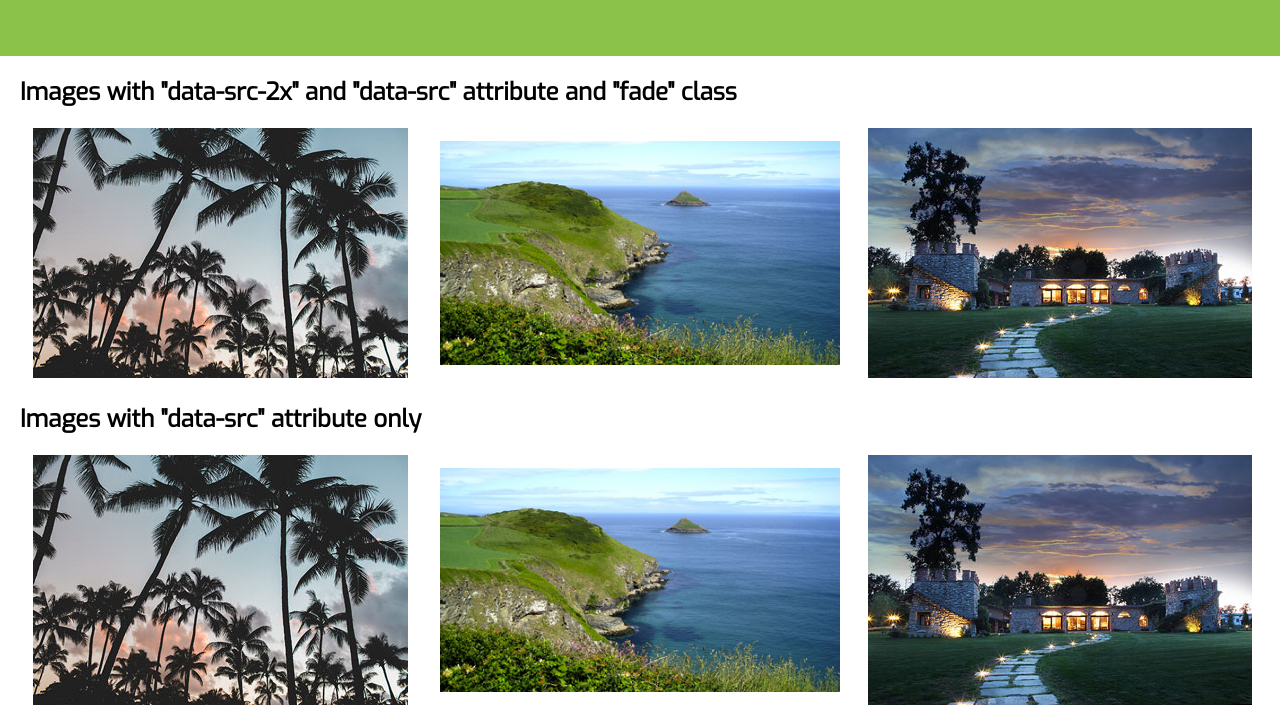
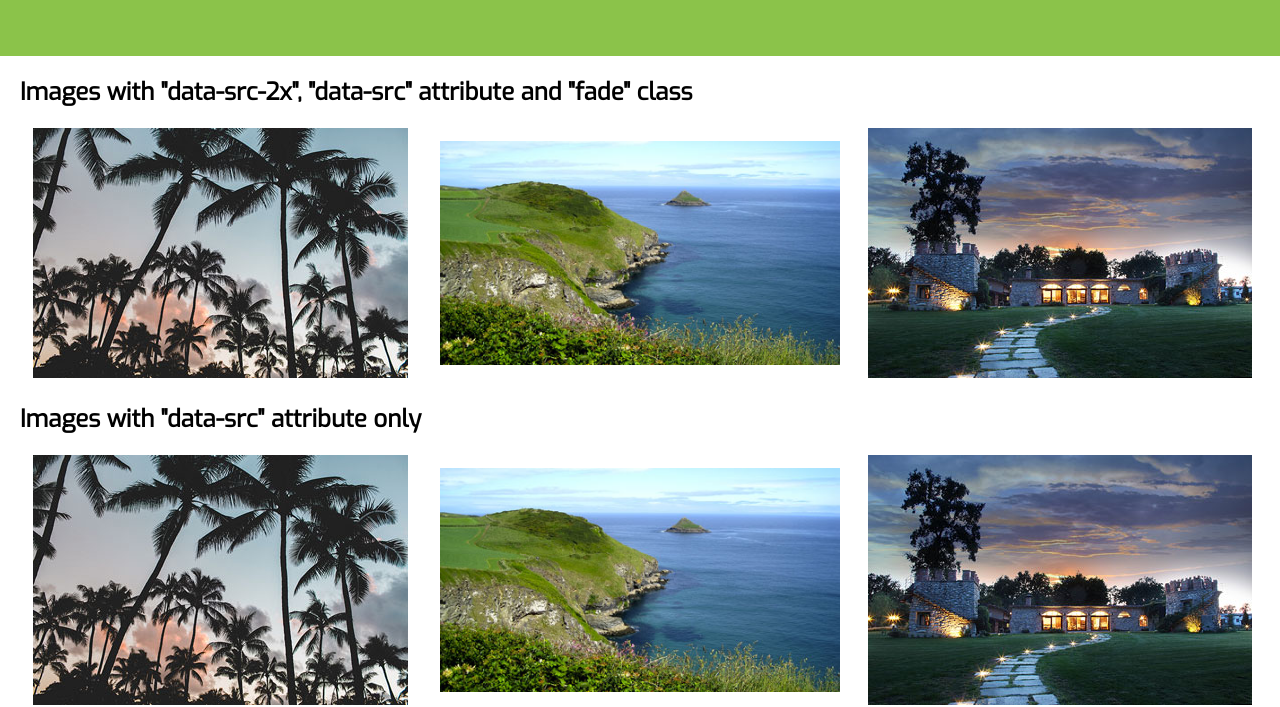
Before and after one commit to davidrobin/davidrobin.github.io, a website: page lazy-load/index.html in a window 1280 px wide. Shown: the part 104-811 px from the top of the page. Drawn offline with Linux system fonts and the light colour scheme.

Commit message:
Improve index.html

```diff
--- a/lazy-load/index.html
+++ b/lazy-load/index.html
@@ -48,7 +48,7 @@
 
     <div class="container">
       <div class="_100">
-        <h2>Images with "data-src-2x" and "data-src" attribute and "fade" class</h2>
+        <h2>Images with "data-src-2x", "data-src" attribute and "fade" class</h2>
       </div>
     </div>
 
```
